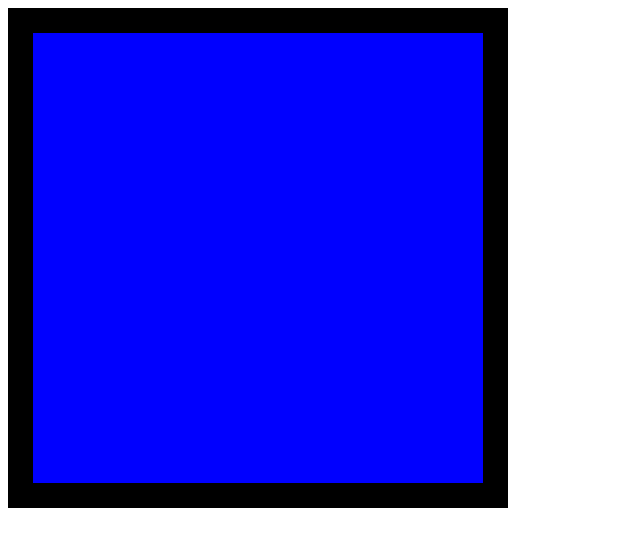
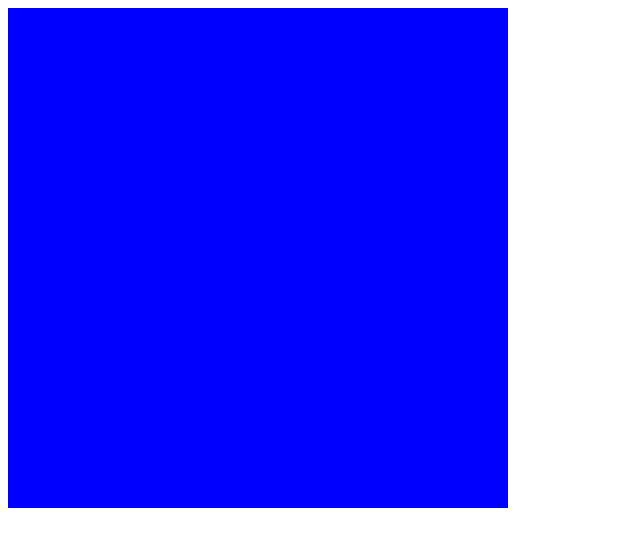
Before and after one commit to avantgardnerio/webgl-nn, a plain HTML site: page index.html in a window 1280 px wide. Shown: the whole page, without its empty margins (0-640 px from the left). Drawn offline with Linux system fonts and the light colour scheme.

Commit message:
Full screen!

```diff
--- a/index.html
+++ b/index.html
@@ -65,10 +65,10 @@
 				squareVertexPositionBuffer = gl.createBuffer();
 				gl.bindBuffer(gl.ARRAY_BUFFER, squareVertexPositionBuffer);
 				vertices = [
-					 0.9,  0.9,  0.0,
-					-0.9,  0.9,  0.0,
-					 0.9, -0.9,  0.0,
-					-0.9, -0.9,  0.0
+					 1.0,  1.0,  0.0,
+					-1.0,  1.0,  0.0,
+					 1.0, -1.0,  0.0,
+					-1.0, -1.0,  0.0
 				];
 				gl.bufferData(gl.ARRAY_BUFFER, new Float32Array(vertices), gl.STATIC_DRAW);
 				squareVertexPositionBuffer.itemSize = 3;
```
